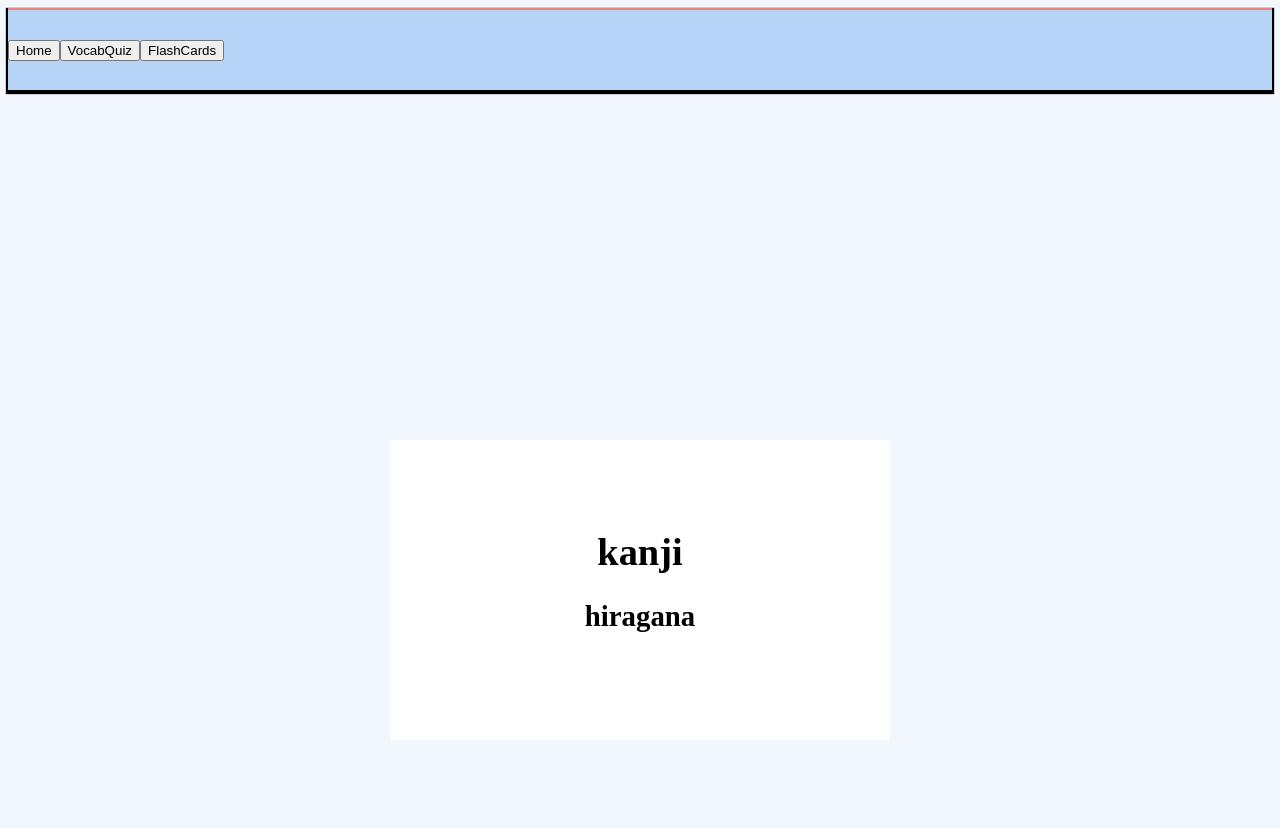
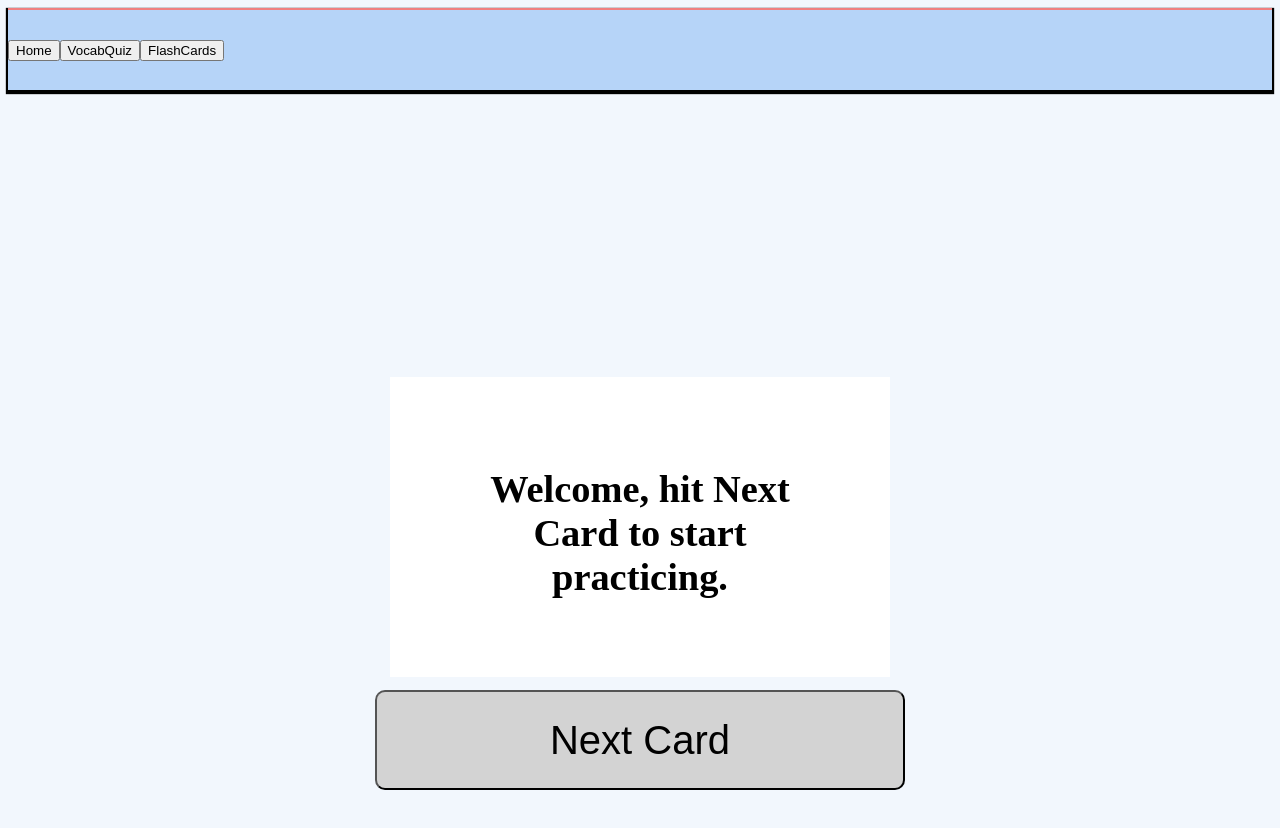
Before and after one commit to nitrogendragon/KanpekiStudy, a React (Create React App) app in the folder ksreact/: page /VocabFlashCards in a window 1280 px wide. Shown: the top 828 px of the page. Built offline with nearby package versions, Linux system fonts and the light colour scheme.

Commit message:
Finished basic vocab card page

```diff
--- a/ksreact/src/App.js
+++ b/ksreact/src/App.js
@@ -16,8 +16,8 @@ export default function App() {
     <Router history={history}>
       <Switch>
         <Route component= {Home} exact path ="/Home" />
-        <Route component= {VocabQuizContainer} path ="/VocabQuiz" />
-        <Route component= {VocabFlashCards} path = "/VocabFlashCards" />
+        <Route component= {VocabQuizContainer} exact path ="/VocabQuiz" />
+        <Route component= {VocabFlashCards} exact path = "/VocabFlashCards" />
       </Switch>
     </Router>
     </>
--- a/ksreact/src/Components/Vocab/VocabFlashCards.js
+++ b/ksreact/src/Components/Vocab/VocabFlashCards.js
@@ -1,49 +1,59 @@
-import React from 'react'
+import React,{useState, useEffect} from 'react'
 import '../../styles/Vocab/VocabFlashCards.css'
 export default function VocabFlashCards() {
-    const FlashCardsData = require('../../Data/FlashCards.json')//eventually change via useState,useEffect
+    const FlashCardsData = require('../../Data/FlashCards.json')
     const vocabQuizLength = FlashCardsData.length
-    let flashCardFrontValueTop
-    let flashCardFrontValueBottom
-    let flashCardBackValueTop
-    let flashCardBackValueBottom
-    let index = 0;
-    let engFront;
+    const [flashCardFrontValueTop, setFlashCardFrontValueTop] = useState('Welcome, hit Next Card to start practicing.')
+    const [flashCardFrontValueBottom, setFlashCardFrontValueBottom] = useState()
+    const [flashCardBackValueTop, setFlashCardBackValueTop] = useState('Boo!')
+    const [flashCardBackValueBottom, setFlashCardBackValueBottom] = useState()
+    let index = 0
+    let engFront
+
+
+
     function SetFrontBackValueType(){
         index = Math.random()
         console.log(index)
         if(index < .5){
             engFront = true;
         }
-        engFront = false;
+        else{engFront = false;}
     }
     function SetRandomFlashCard(){
         SetFrontBackValueType()
         index = Math.floor(Math.random() * vocabQuizLength)
+        console.log(index)
         if(engFront){
-            flashCardFrontValueTop = FlashCardsData[index].english.toString()
-            flashCardBackValueTop = FlashCardsData[index].kanji.toString()
-            flashCardBackValueBottom = FlashCardsData[index].hiragana.toString()
+            setFlashCardFrontValueTop(FlashCardsData[index].english.toString())
+            setFlashCardFrontValueBottom("")
+            setFlashCardBackValueTop(FlashCardsData[index].kanji.toString())
+            setFlashCardBackValueBottom(FlashCardsData[index].hiragana.toString())
         }
         else{
-            flashCardFrontValueTop = FlashCardsData[index].kanji.toString()
-            flashCardFrontValueBottom = FlashCardsData[index].hiragana.toString()
-            flashCardBackValueTop = FlashCardsData[index].english.toString()
+            setFlashCardFrontValueTop(FlashCardsData[index].kanji.toString())
+
+            setFlashCardFrontValueBottom(FlashCardsData[index].hiragana.toString())
+            setFlashCardBackValueTop(FlashCardsData[index].english.toString())
+            setFlashCardBackValueBottom("")
         }
 
     }
-    SetRandomFlashCard()
+    function handleClick(){
+        SetRandomFlashCard()
+    }
     return (
+
         <div className="container">
-            <div class="flip-box">
-                <div class="flip-box-inner">
-                    <div class="flip-box-front">
+            <div className="flip-box">
+                <div className="flip-box-inner">
+                    <div className="flip-box-front">
                         <div className="flip-box-inner-content">
                             <h1>{flashCardFrontValueTop}</h1>
                             <h2>{flashCardFrontValueBottom}</h2>
                         </div>
                     </div>
-                    <div class="flip-box-back">
+                    <div className="flip-box-back">
                     <div className="flip-box-inner-content">
                             <h1>{flashCardBackValueTop}</h1>
                             <h2>{flashCardBackValueBottom}</h2>
@@ -51,6 +61,7 @@ export default function VocabFlashCards() {
                     </div>
                 </div>
             </div>
+            <button onClick={handleClick} className="button" >Next Card</button>
         </div>
 
     )
--- a/ksreact/src/Data/FlashCards.json
+++ b/ksreact/src/Data/FlashCards.json
@@ -1,8 +1,32 @@
 [
     {
         "english": "I",
-        "hiragana":"hiragana",
-        "kanji":"kanji"
-
+        "hiragana":"I hiragana",
+        "kanji":"I kanji"
+    },
+    {
+        "english": "is",
+        "hiragana":"is hiragana",
+        "kanji":"is kanji"
+    },
+    {
+        "english": "eat",
+        "hiragana":"eat hiragana",
+        "kanji":" eat kanji"
+    },
+    {
+        "english": "that",
+        "hiragana":"that hiragana",
+        "kanji":"that kanji"
+    },
+    {
+        "english": "She",
+        "hiragana":"she hiragana",
+        "kanji":"she kanji"
+    },
+    {
+        "english": "he",
+        "hiragana":" he hiragana",
+        "kanji":"he kanji"
     }
 ]
--- a/ksreact/src/styles/Vocab/VocabFlashCards.css
+++ b/ksreact/src/styles/Vocab/VocabFlashCards.css
@@ -4,14 +4,26 @@
     align-items: center;
     height: 1000px;
     width: 100%;
+    flex-direction: column;
 
 }
 
+.button{
+    margin:1%;
+    width:42%;
+    height:10%;
+    font-size: 40px;
+    border-radius: 10px;
+    background-color: lightgrey;
+}
+
+.button:hover {
+    background-color: gray;
+}
 
 .flip-box {
     display: flex;
-    font-weight: bold;
-    font-size: larger;
+
     width: 500px;
     height: 300px;
     perspective: 1000px; /* Remove this if you don't want the 3D effect */
@@ -29,7 +41,9 @@
   }
 
   .flip-box-inner-content{
-     margin-top: 18%;
+     margin: 18%;
+     font-weight: bold;
+     font-size: larger;
 
   }
 
```
